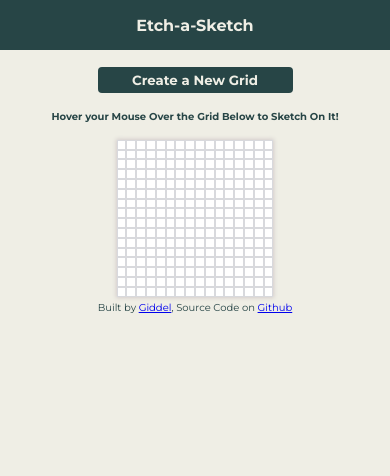
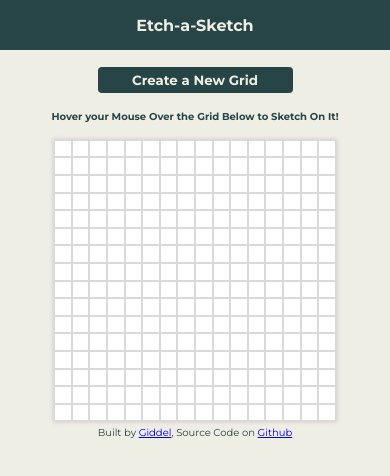
Before and after one commit to giddeluk/etch-a-sketch, a plain HTML site: page index.html in a window 390 px wide. Drawn offline with Linux system fonts and the light colour scheme.

Commit message:
fix: made the grid larger for smaller devices

```diff
--- a/styles.css
+++ b/styles.css
@@ -67,3 +67,9 @@ body{
     font-size: x-small;
   }
 }
+@media only screen and (max-width: 900px){
+  .gridBox {
+      width: 4vw;
+      height: 4vw;
+  }
+}
```
